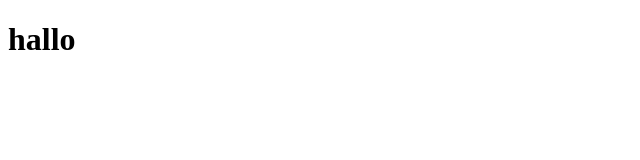
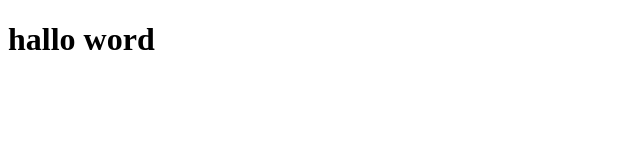
Before and after one commit to meliantih/portofolio, a plain HTML site: page index.html in a window 1280 px wide. Shown: the whole page, without its empty margins (0-640 px from the left). Drawn offline with Linux system fonts and the light colour scheme.

Commit message:
tambahan word

```diff
--- a/index.html
+++ b/index.html
@@ -6,6 +6,6 @@
     <title>portopolio meliantih</title>
 </head>
 <body>
-    <h1>hallo </h1>
+    <h1>hallo word </h1>
 </body>
 </html>
```
